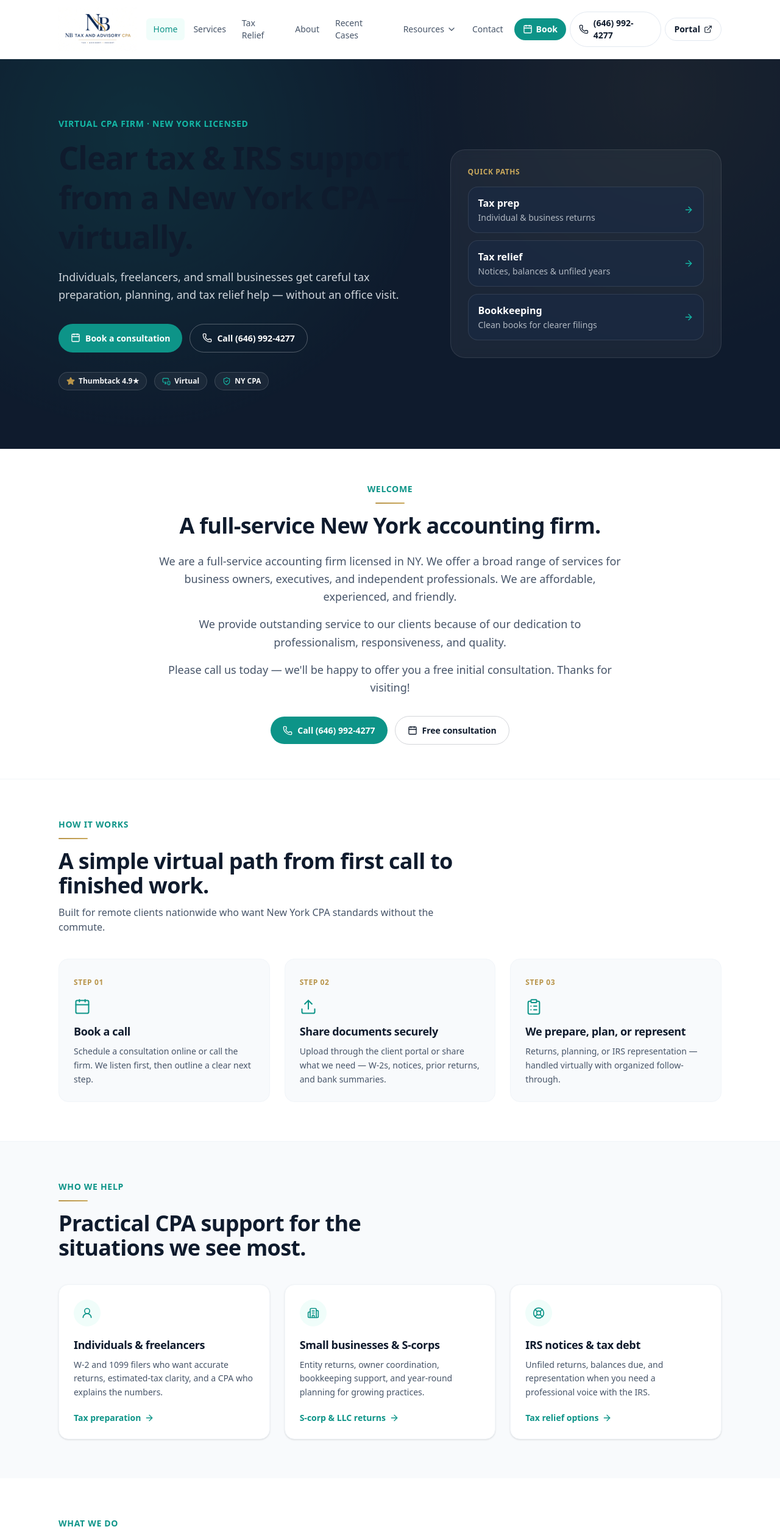
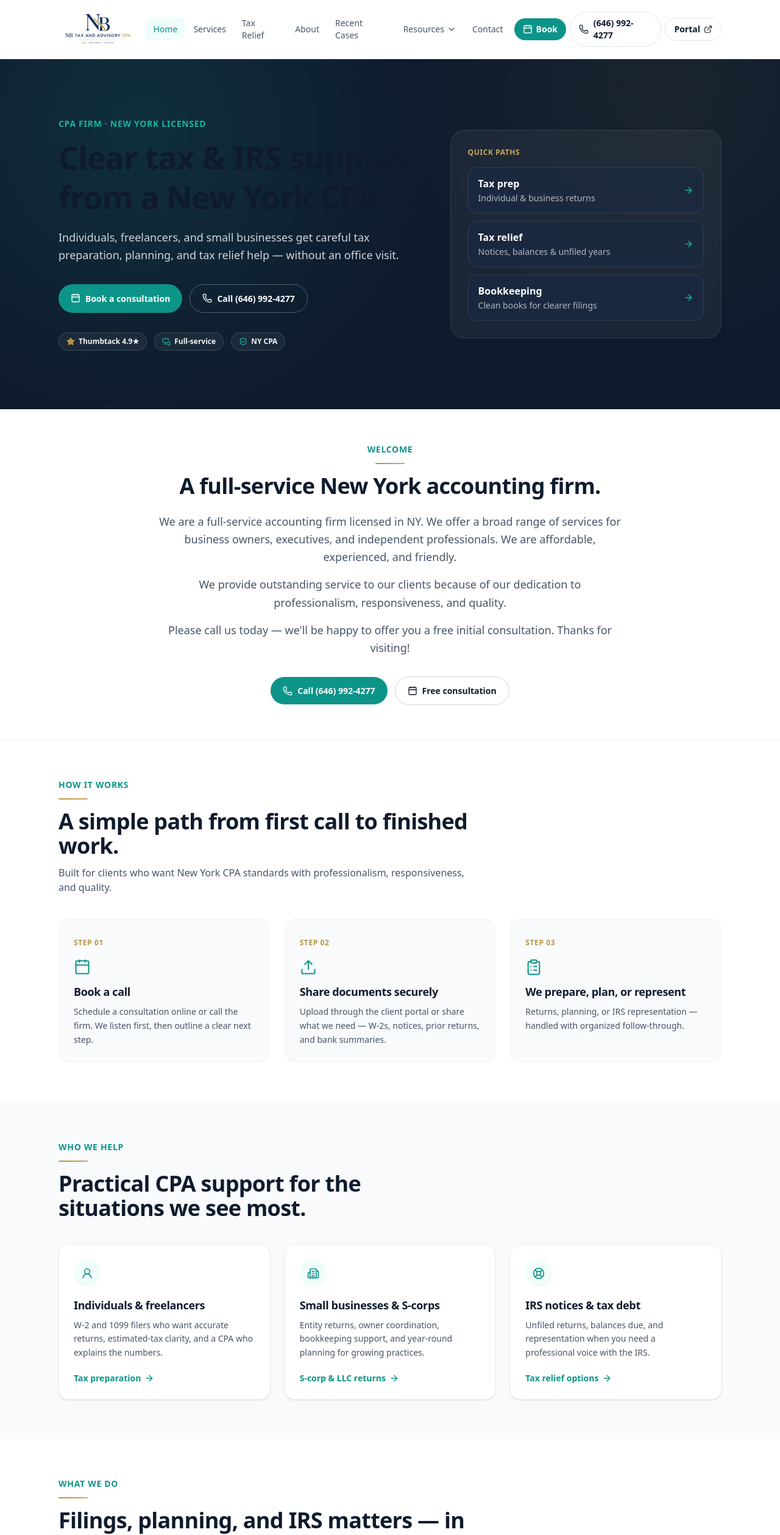
Before and after one commit to bhallanitin1989/nitin-bhalla-cpa, a Next.js app: page / in a window 1280 px wide. Shown: the top 2517 px of the page at 61% size. Built offline with nearby package versions, Linux system fonts and the light colour scheme.

Commit message:
Replace virtual CPA firm wording with CPA firm

```diff
--- a/app/about/page.tsx
+++ b/app/about/page.tsx
@@ -24,7 +24,7 @@ export default function AboutPage() {
           </h1>
           <p className="mt-4 max-w-2xl text-lg text-slate-600">
             {site.brandName} is led by {site.principal}, a licensed Certified
-            Public Accountant in New York — serving clients virtually nationwide.
+            Public Accountant in New York — serving business owners, executives, and independent professionals.
           </p>
         </div>
       </section>
@@ -88,7 +88,7 @@ export default function AboutPage() {
                     {site.legalName}
                   </li>
                   <li>
-                    <strong className="text-navy-900">Practice:</strong> Virtual
+                    <strong className="text-navy-900">Practice:</strong>{" "}
                     CPA firm · New York licensed
                   </li>
                 </ul>
--- a/app/contact/page.tsx
+++ b/app/contact/page.tsx
@@ -11,7 +11,7 @@ import { site } from "@/lib/site";
 export const metadata: Metadata = {
   title: "Contact",
   description:
-    "Contact NB Tax and Advisory, CPA — virtual New York CPA firm. Book a consultation or call; engagements are handled remotely.",
+    "Contact NB Tax and Advisory, CPA — a New York licensed CPA firm. Book a consultation or call today.",
 };
 
 export default function ContactPage() {
@@ -27,7 +27,7 @@ export default function ContactPage() {
             Let&apos;s talk — wherever you are.
           </h1>
           <p className="mt-4 max-w-2xl text-lg text-slate-600">
-            {site.brandName} is a virtual New York CPA practice. Book a
+            {site.brandName} is a New York licensed CPA firm. Book a
             consultation or call when you&apos;re ready — no office visit, no
             street address to find. Just clear next steps.
           </p>
@@ -80,7 +80,7 @@ export default function ContactPage() {
                     aria-hidden
                   />
                   <div>
-                    <p className="font-medium text-navy-900">Virtual practice</p>
+                    <p className="font-medium text-navy-900">CPA firm</p>
                     <p className="mt-1 leading-relaxed">
                       Consultations and ongoing work happen by phone, video, and
                       secure portal — nationwide, New York licensed.
--- a/app/page.tsx
+++ b/app/page.tsx
@@ -61,7 +61,7 @@ const howItWorks = [
     step: "03",
     icon: ClipboardList,
     title: "We prepare, plan, or represent",
-    body: "Returns, planning, or IRS representation — handled virtually with organized follow-through.",
+    body: "Returns, planning, or IRS representation — handled with organized follow-through.",
   },
 ];
 
@@ -146,10 +146,10 @@ export default function HomePage() {
         <div className="relative mx-auto grid max-w-6xl gap-10 px-4 py-16 sm:px-6 sm:py-20 lg:grid-cols-[1.15fr_0.85fr] lg:items-center lg:px-8 lg:py-24">
           <div>
             <p className="text-sm font-semibold uppercase tracking-wider text-teal-500">
-              Virtual CPA firm · New York licensed
+              CPA firm · New York licensed
             </p>
             <h1 className="mt-3 max-w-2xl text-4xl font-semibold leading-tight text-white sm:text-5xl lg:text-[3.25rem]">
-              Clear tax &amp; IRS support from a New York CPA — virtually.
+              Clear tax &amp; IRS support from a New York CPA.
             </h1>
             <p className="mt-5 max-w-xl text-lg leading-relaxed text-slate-100/85">
               Individuals, freelancers, and small businesses get careful tax
@@ -180,7 +180,7 @@ export default function HomePage() {
               </span>
               <span className="inline-flex items-center gap-1.5 rounded-full border border-white/15 bg-white/5 px-3 py-1.5 text-xs font-semibold text-white/95">
                 <MonitorSmartphone className="h-3.5 w-3.5 text-teal-500" aria-hidden />
-                Virtual
+                Full-service
               </span>
               <span className="inline-flex items-center gap-1.5 rounded-full border border-white/15 bg-white/5 px-3 py-1.5 text-xs font-semibold text-white/95">
                 <ShieldCheck className="h-3.5 w-3.5 text-teal-500" aria-hidden />
@@ -278,11 +278,11 @@ export default function HomePage() {
             </p>
             <div className="gold-divider mt-3" />
             <h2 className="mt-4 text-3xl font-semibold sm:text-4xl">
-              A simple virtual path from first call to finished work.
+              A simple path from first call to finished work.
             </h2>
             <p className="mt-3 text-slate-600">
-              Built for remote clients nationwide who want New York CPA
-              standards without the commute.
+              Built for clients who want New York CPA standards with
+              professionalism, responsiveness, and quality.
             </p>
           </div>
           <div className="mt-10 grid gap-6 md:grid-cols-3">
@@ -359,7 +359,7 @@ export default function HomePage() {
           </p>
           <div className="gold-divider mt-3" />
           <h2 className="mt-4 text-3xl font-semibold sm:text-4xl">
-            Filings, planning, and IRS matters — in one virtual practice.
+            Filings, planning, and IRS matters — in one CPA practice.
           </h2>
           <p className="mt-3 text-slate-600">
             Six focused service paths. Each links to a clear overview so you
@@ -433,7 +433,7 @@ export default function HomePage() {
               </h2>
               <p className="mt-4 text-base leading-relaxed text-slate-600">
                 You work directly with {site.principal}. Engagements are
-                handled personally — virtual workflows, clear checklists, and
+                handled personally — clear checklists, and
                 practical next steps from annual returns to IRS notices.
               </p>
               <Link
@@ -549,7 +549,7 @@ export default function HomePage() {
           </h2>
           <p className="mx-auto mt-4 max-w-2xl text-slate-100/80">
             Book a consultation or call {site.brandName}. We&apos;ll listen,
-            outline options, and handle the work virtually — with the care of a
+            outline options, and handle the work with the care of a
             New York CPA practice.
           </p>
           <div className="mt-8 flex flex-wrap justify-center gap-3">
--- a/app/resources/checklists/page.tsx
+++ b/app/resources/checklists/page.tsx
@@ -234,7 +234,7 @@ export default function ChecklistsPage() {
             </h2>
             <p className="mt-2 max-w-xl text-sm text-slate-100/80">
               Call first so we can confirm what is useful. Engagements are
-              handled virtually — secure upload after we are working together.
+              secure upload after we are working together.
             </p>
           </div>
           <div className="mt-6 flex flex-wrap gap-3 sm:mt-0 sm:shrink-0">
--- a/app/resources/page.tsx
+++ b/app/resources/page.tsx
@@ -22,7 +22,7 @@ const cards = [
     href: "/resources/blog/",
     icon: BookOpen,
     title: "Blog",
-    body: "Original articles on estimated taxes, S-corps, IRS notices, planning, and representation — written for a virtual New York CPA practice.",
+    body: "Original articles on estimated taxes, S-corps, IRS notices, planning, and representation — written for a New York CPA practice.",
   },
   {
     href: "/resources/tax-calendar/",
--- a/components/Footer.tsx
+++ b/components/Footer.tsx
@@ -27,7 +27,7 @@ export default function Footer() {
             {site.legalName} d/b/a {site.brandName}
           </p>
           <p className="mt-3 max-w-xs text-sm leading-relaxed text-slate-500">
-            Virtual New York CPA support — nationwide and remote-friendly.
+            New York CPA support for business owners, executives, and independent professionals.
           </p>
         </div>
 
@@ -72,7 +72,7 @@ export default function Footer() {
             Contact
           </h2>
           <ul className="mt-4 space-y-3 text-sm text-slate-100/80">
-            <li>Virtual CPA firm · New York licensed</li>
+            <li>CPA firm · New York licensed</li>
             <li>
               <a
                 href={site.phoneHref}
--- a/lib/blog.ts
+++ b/lib/blog.ts
@@ -244,7 +244,7 @@ Include every page of any notice received during the year, plus proof of payment
 
 A shared folder or client portal with clear file names (\`2025-W2-Acme.pdf\`) beats a 40-message text thread. One short cover note — “new freelance client in March, refinanced in July, still waiting on K-1” — saves days of back-and-forth.
 
-NB Tax and Advisory, CPA is a virtual firm. Secure upload and a phone or video conversation are the normal workflow. If you want a printable version of intake lists, use the [client document checklists](/resources/checklists/) and then [reach out](/contact/) when you are ready to engage.
+NB Tax and Advisory, CPA. Secure upload and a phone or video conversation are available when useful. If you want a printable version of intake lists, use the [client document checklists](/resources/checklists/) and then [reach out](/contact/) when you are ready to engage.
 `,
   },
   {
@@ -576,7 +576,7 @@ Three sentences help a preparer more than another folder of screenshots: “Star
 
 When it is time to file, export a P&L, balance sheet if you have one, payroll reports, 1099s issued, and the income forms you received. Name files by year and type. The [preseason document list](/resources/blog/documents-to-gather-before-tax-season/) and [checklists](/resources/checklists/) spell this out.
 
-NB Tax and Advisory, CPA offers bookkeeping support alongside tax preparation because clean books are how accurate returns happen. If your current system is a shared inbox and a hope, [call](/contact/) and we can talk about a right-sized setup — virtual and practical, not theatrical.
+NB Tax and Advisory, CPA offers bookkeeping support alongside tax preparation because clean books are how accurate returns happen. If your current system is a shared inbox and a hope, [call](/contact/) and we can talk about a right-sized setup — practical and right-sized, not theatrical.
 `,
   },
   {
@@ -622,7 +622,7 @@ If you hire or stay employed across state lines, **payroll withholding registrat
 
 When your work location, employer office policy, or home state changes, write down the effective date and what changed. Adjust W-4 state withholding if needed. Do not wait until a 1099 or W-2 arrives that looks “wrong” because nobody told payroll you moved.
 
-NB Tax and Advisory, CPA is a **virtual New York–licensed** firm that works with clients nationwide. Multi-state facts come up often for remote employees and mobile freelancers. We will not invent a residency position to dodge a state; we will help you file consistent, supportable returns.
+NB Tax and Advisory, CPA is a **New York–licensed** CPA firm. Multi-state facts come up often for remote employees and mobile freelancers. We will not invent a residency position to dodge a state; we will help you file consistent, supportable returns.
 
 If you split the year between states or your employer is in one state and you work in another, bring both addresses, a day-count if you have one, and last year's returns to a [conversation](/contact/).
 `,
--- a/lib/site.ts
+++ b/lib/site.ts
@@ -15,7 +15,7 @@ export const site = {
     zip: "10001",
     full: "224 W 35th St Ste 500 #823, New York, NY 10001",
   },
-  /** Virtual CPA firm — street address is not shown in the UI. */
+  /** Street address is not shown in the UI. */
   virtualFirm: true,
   showAddress: false,
   phone: "(646) 992-4277",
@@ -27,7 +27,7 @@ export const site = {
   /** Set your client portal URL to show the portal button in the Header only. */
   clientPortalUrl: "https://www.blueinktaxes.com/login" as string | null,
   tagline:
-    "Clear tax preparation, planning, and IRS support from a virtual New York CPA — nationwide and remote-friendly.",
+    "Clear tax preparation, planning, and IRS support from a New York CPA firm.",
   focus: [
     "Individual & business tax preparation",
     "S-corp and LLC returns",
```
